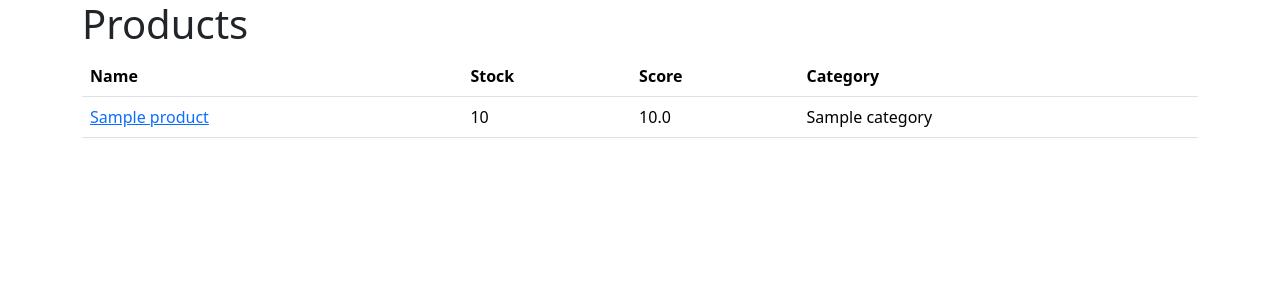
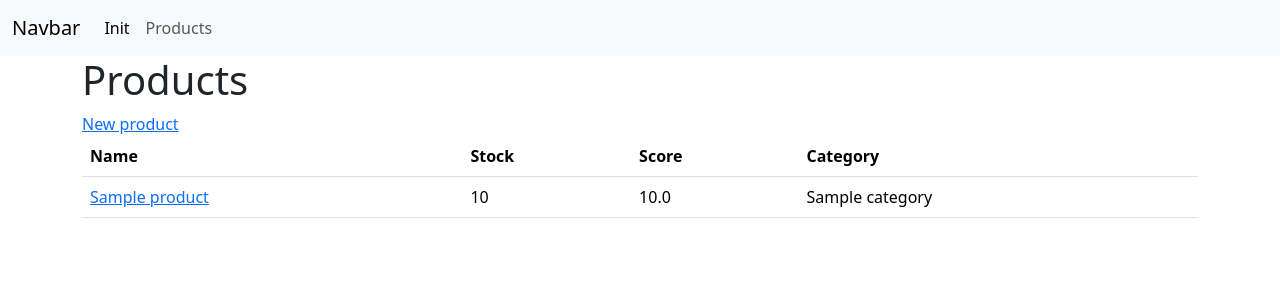
Before and after one commit to ljloaizap/ultimate_python, a Django app: page /products/ in a window 1280 px wide. Shown: the top 300 px of the page. Run offline with Django 4.2, Linux system fonts and the light colour scheme; tables that the repository leaves empty hold one stand-in row (values such as "Sample post").

Commit message:
Add navbar

```diff
--- a/productly/products/templates/index.html
+++ b/productly/products/templates/index.html
@@ -3,6 +3,7 @@
 {% block content %}
 
 <h1>Products</h1>
+<a href="{% url 'products:form' %}">New product</a>
 
 <table class="table">
     <thead>
--- a/productly/templates/base.html
+++ b/productly/templates/base.html
@@ -11,6 +11,26 @@
 </head>
 
 <body>
+
+    <nav class="navbar navbar-expand-lg bg-body-tertiary">
+        <div class="container-fluid">
+          <a class="navbar-brand" href="#">Navbar</a>
+          <button class="navbar-toggler" type="button" data-bs-toggle="collapse" data-bs-target="#navbarNav" aria-controls="navbarNav" aria-expanded="false" aria-label="Toggle navigation">
+            <span class="navbar-toggler-icon"></span>
+          </button>
+          <div class="collapse navbar-collapse" id="navbarNav">
+            <ul class="navbar-nav">
+              <li class="nav-item">
+                <a class="nav-link active" aria-current="page" href="{% url 'init' %}">Init</a>
+              </li>
+              <li class="nav-item">
+                <a class="nav-link" href="{% url 'products:index' %}">Products</a>
+              </li>
+            </ul>
+          </div>
+        </div>
+      </nav>
+
     <div class="container">
         {% block content %}
 
```
Also changed, not shown: README.md.
